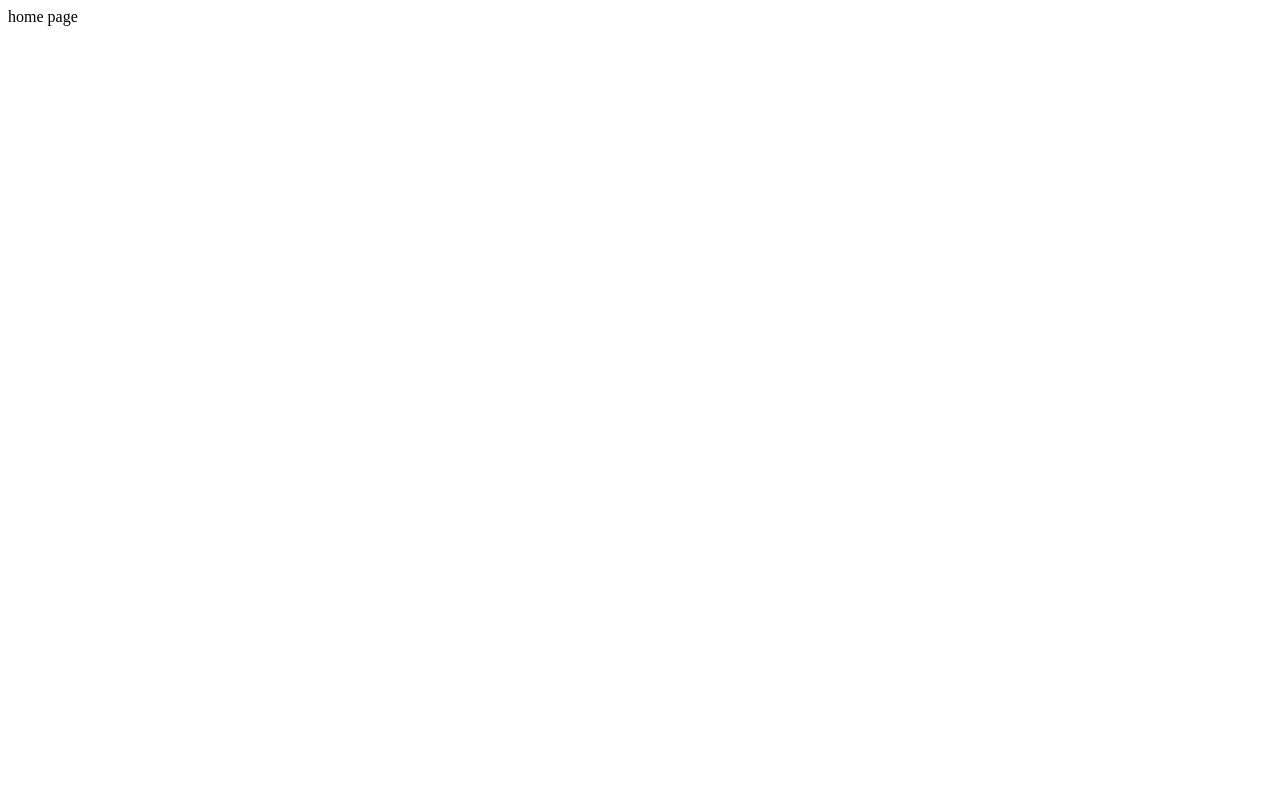
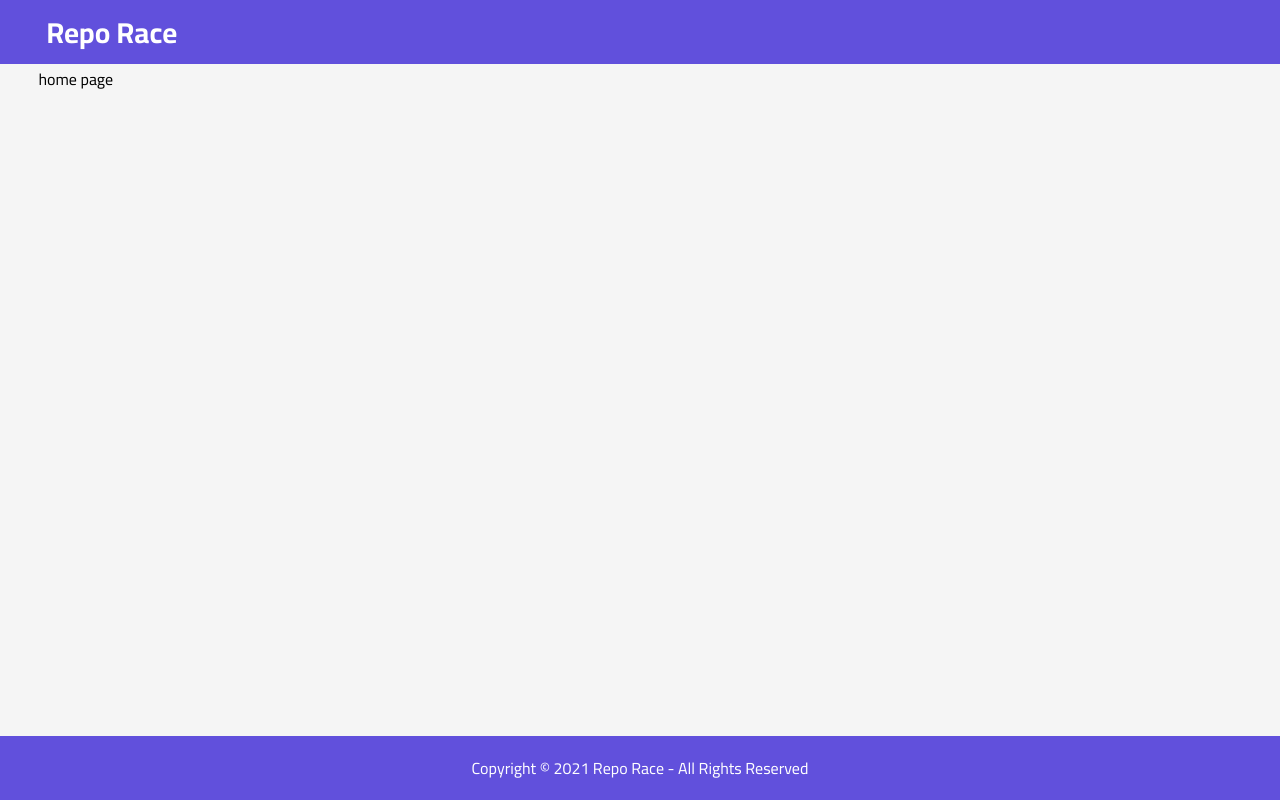
Before and after one commit to a-Hussain314/reporace, a React (Create React App) app: page / in a window 1280 px wide. Built offline with nearby package versions, Linux system fonts and the light colour scheme.

Commit message:
adding styled layout (header & footer & main) + adding basic home page

```diff
--- a/src/Components/App.js
+++ b/src/Components/App.js
@@ -2,8 +2,12 @@ import React from 'react';
 import { Router, Route, Switch } from 'react-router-dom';
 import createBrowserHistory from '../utilities/History';
 
+import Header from "./layout/Header";
+import Footer from "./layout/Footer";
+import Home from "./pages/Home";
 
-import "../styles/global.scss";
+import "../styles/global.scss"
+import "./layout/layout.scss";
 
 
 function App() {
@@ -11,11 +15,18 @@ function App() {
 
     return (
         <Router history={createBrowserHistory}>
+            <Header />
             <main className="appMain">
-              home page
+                <Switch>
+                    <Route
+                        path="/"
+                        exact
+                        render={() => <Home />}
+                    />
+                </Switch>
             </main>
+            <Footer />
         </Router>
-
     );
 }
 
--- /dev/null
+++ b/src/Components/layout/Footer.js
@@ -0,0 +1,12 @@
+import React from 'react'
+
+function Footer() {
+    return (
+        <footer>
+            <div className="container">
+                <p>Copyright © 2021 Repo Race - All Rights Reserved</p>
+            </div>
+        </footer>
+    )
+}
+export default Footer;
--- /dev/null
+++ b/src/Components/layout/Header.js
@@ -0,0 +1,15 @@
+import React from 'react'
+import { Link } from 'react-router-dom';
+
+function Header() {
+    return (
+        <header>
+            <div className="container">
+
+                <h1> <Link to="/"> Repo Race </Link> </h1>
+
+            </div>
+        </header>
+    )
+}
+export default Header;
--- /dev/null
+++ b/src/Components/layout/layout.scss
@@ -0,0 +1,59 @@
+@import "../../styles/varibles.scss";
+
+html {
+    font-size: 16px;
+
+    @media (max-width : 991px) {
+        font-size: 14px;
+    }
+
+    @media (max-width : 567px) {
+        font-size: 12px;
+    }
+
+}
+
+body {
+    margin     : 0rem;
+    font-family: 'Cairo', sans-serif;
+}
+
+.appMain {
+    min-height      : calc(100vh - 8rem);
+    background-color: $basic-grey;
+}
+
+header,
+footer {
+    height          : 4rem;
+    background-color: $primary;
+    color           : $basic-light;
+    display         : flex;
+    align-items     : center;
+}
+
+header {
+
+    h1 {
+        margin   : 0px;
+        font-size: 1.8rem;
+        display  : inline-block;
+    }
+
+    a {
+        color          : inherit;
+        text-decoration: none;
+        font-weight    : bold;
+
+        text-transform: capitalize;
+        margin        : auto 0.5rem;
+    }
+
+
+}
+
+footer {
+    p {
+        text-align: center;
+    }
+}
--- /dev/null
+++ b/src/Components/pages/Home.js
@@ -0,0 +1,16 @@
+import React, { useState, useEffect, useCallback } from 'react';
+import styles from "./Home.module.scss";
+
+function Home() {
+
+
+
+  return (
+    <section className={styles.home}>
+      <div className="container">
+        home page
+      </div>
+    </section>
+  )
+}
+export default Home;
--- /dev/null
+++ b/src/Components/pages/Home.module.scss
@@ -0,0 +1,6 @@
+@import "../../styles/varibles.scss";
+
+.home {
+
+
+}
```
